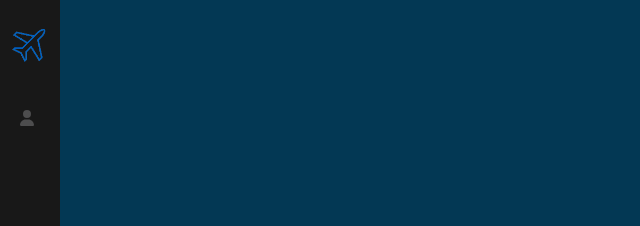
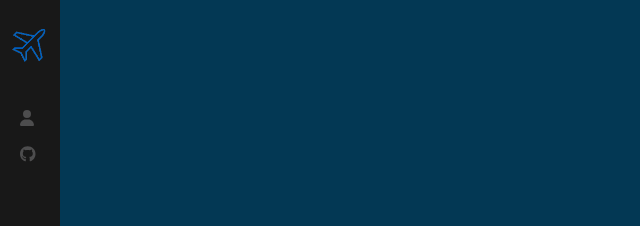
Before and after one commit to lucasman223/tamu23, a React (Create React App) app in the folder frontend/: page / in a window 1280 px wide. Shown: the top 226 px of the page, without its empty margins (0-640 px from the left). Built offline with nearby package versions, Linux system fonts and the light colour scheme.

Commit message:
github icon and link

```diff
--- a/frontend/src/components/Sidebar/index.js
+++ b/frontend/src/components/Sidebar/index.js
@@ -2,6 +2,7 @@ import './index.scss'
 import LogoP from '../../assets/LogoP.png'
 import { FontAwesomeIcon } from '@fortawesome/react-fontawesome'
 import { faHome, faUser } from '@fortawesome/free-solid-svg-icons'
+import { faGithub } from '@fortawesome/free-brands-svg-icons'
 
 
 const Sidebar = () => (
@@ -14,6 +15,9 @@ const Sidebar = () => (
             <FontAwesomeIcon icon={faUser} color= "#4d4d4e" />
         </a>
 
+        <a href='https://github.com/lucasman223/tamu23' className='About'>
+            <FontAwesomeIcon icon={faGithub} color= "#4d4d4e" />
+        </a>
     </div>
 
 )
```
